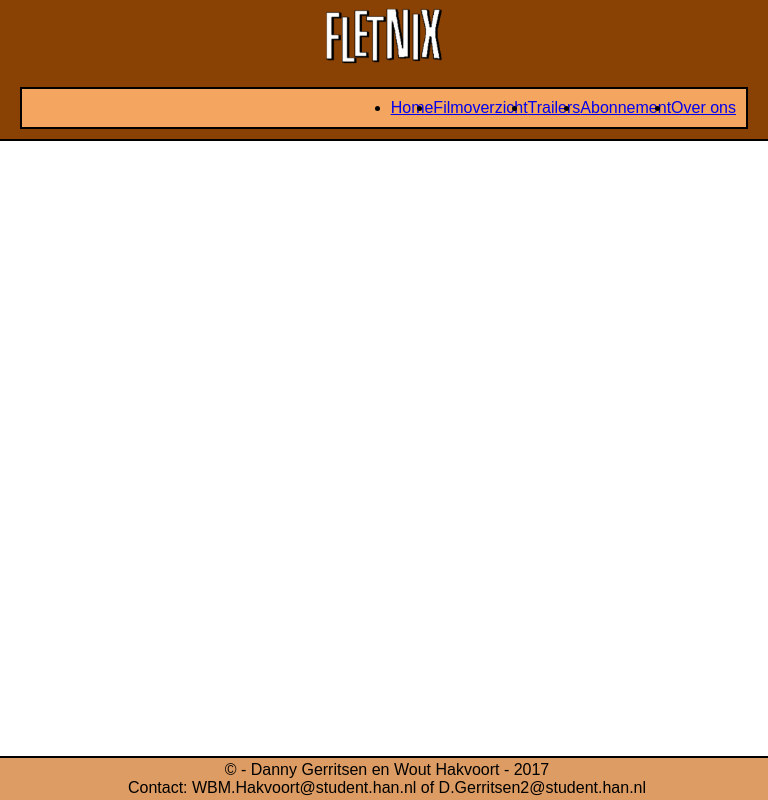
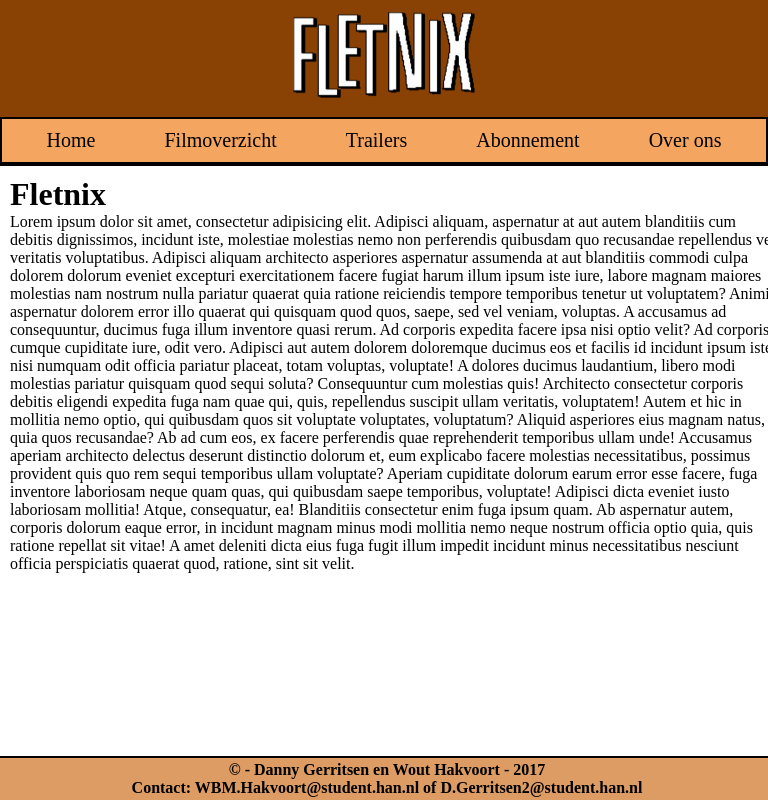
Before and after one commit to dannyger97/Fletnix, a PHP site: page / in a window 768 px wide; the page is wider, and only the part inside the window is pictured. Run offline with PHP 8.4, Linux system fonts and the light colour scheme.

Commit message:
eerste basis layout mobile first

```diff
--- a/Fletnix/css/styles.css
+++ b/Fletnix/css/styles.css
@@ -2,10 +2,8 @@
     margin:0;
     padding:0;
 }
-
-body{
-    background-color:transparent;
-}
+/* Desktop only */
+@media screen and (min-width: 768px){
 
     header{
         padding-top:3px;
@@ -27,46 +25,84 @@ footer{
         padding:3px;
     }
 
-h1,h2,h3,h4,a,p,ul,ol{
-    font-family: sans-serif;
-}
-
-h1{
-    color: #fccfb8;
-}
-
-h4{
-    font-weight: lighter;
-}
-
     .logo {
-    width: 16%;
+        width: 13%;
         border-radius:10px;
     }
-
     .navigation-container{
+        width:100%;
+    }
+    .navigation-items{
         display:flex;
-    justify-content: flex-end;
-    margin:10px 20px 10px 20px;
+        list-style-type: none;
+        justify-content: space-around;
         padding:10px;
         background-color:#f4a55f;
         border: 2px solid black;
     }
+    .navigation-container a:hover{
+        background-color: #894204;
+    }
+
 
     .navigation-item{
-    align-content: space-between;
+
+        font-size: 20px;
+        text-decoration: none;
+        color: black;
     }
 
-.navigation-item ul{
-    list-style-type: none;
-    font-size: 20px;
+}
+/* Smartphone only */
+@media screen and (max-width: 768px){
+
+    header{
+        width: 100%;
+        background-color:#894204;
+        text-align:center;
+        border-bottom:2px solid black;
     }
 
-.navigation-item a{
-    color:black;
-    text-decoration: none;
+    main{
+        width:100%;
+        margin: 10px;
     }
 
-.navigation-item a:hover{
-    color:darkblue;
+    footer{
+        width: 100%;
+        background-color:#dd9c63;
+        text-align:center;
+        border-top:2px solid black;
+        color: black;
+        padding:3px;
     }
+
+    .logo {
+        width: 25%;
+        border-radius:10px;
+    }
+    .navigation-container{
+        width:100%;
+    }
+    .navigation-items{
+        display:flex;
+        list-style-type: none;
+        justify-content: space-around;
+        padding:10px;
+        background-color:#f4a55f;
+        border: 2px solid black;
+        font-size: 20px;
+        text-decoration: none;
+        color: black;
+    }
+    .navigation-container a:hover{
+        background-color: #894204;
+    }
+
+
+    .navigation-items a{
+        font-size: 20px;
+        text-decoration: none;
+        color: black;
+    }
+}
--- a/Fletnix/index.html
+++ b/Fletnix/index.html
@@ -9,17 +9,48 @@
 <header>
     <img class="logo" src="images/logo.png" alt="Fletnix logo">
 
-    <div>
-        <ul class="navigation-container">
-            <li><a class="navigation-item" href="index.html"> Home</a></li>
-            <li><a class="navigation-item" href="filmoverzicht.html"> Filmoverzicht</a></li>
-            <li><a class="navigation-item" href="afspelen.html"> Trailers</a></li>
-            <li><a class="navigation-item" href="abonnement.html"> Abonnement</a></li>
-            <li><a class="navigation-item" href="about.html"> Over ons</a></li>
+    <div class="navigation-container">
+        <ul class="navigation-items">
+            <li><a href="index.html"> Home</a></li>
+            <li><a href="filmoverzicht.html"> Filmoverzicht</a></li>
+            <li><a href="afspelen.html"> Trailers</a></li>
+            <li><a href="abonnement.html"> Abonnement</a></li>
+            <li><a href="about.html"> Over ons</a></li>
         </ul>
     </div>
 </header>
 <main>
+    <div class="leftmain">
+
+    </div>
+    <div>
+        <h1>Fletnix</h1>
+        <p>Lorem ipsum dolor sit amet, consectetur adipisicing elit. Adipisci aliquam, aspernatur at aut autem
+            blanditiis cum debitis dignissimos, incidunt iste, molestiae molestias nemo non perferendis quibusdam quo
+            recusandae repellendus vel veritatis voluptatibus. Adipisci aliquam architecto asperiores aspernatur
+            assumenda at aut blanditiis commodi culpa dolorem dolorum eveniet excepturi exercitationem facere fugiat
+            harum illum ipsum iste iure, labore magnam maiores molestias nam nostrum nulla pariatur quaerat quia ratione
+            reiciendis tempore temporibus tenetur ut voluptatem? Animi aspernatur dolorem error illo quaerat qui
+            quisquam quod quos, saepe, sed vel veniam, voluptas. A accusamus ad consequuntur, ducimus fuga illum
+            inventore quasi rerum. Ad corporis expedita facere ipsa nisi optio velit? Ad corporis cumque cupiditate
+            iure, odit vero. Adipisci aut autem dolorem doloremque ducimus eos et facilis id incidunt ipsum iste nisi
+            numquam odit officia pariatur placeat, totam voluptas, voluptate! A dolores ducimus laudantium, libero modi
+            molestias pariatur quisquam quod sequi soluta? Consequuntur cum molestias quis! Architecto consectetur
+            corporis debitis eligendi expedita fuga nam quae qui, quis, repellendus suscipit ullam veritatis,
+            voluptatem! Autem et hic in mollitia nemo optio, qui quibusdam quos sit voluptate voluptates, voluptatum?
+            Aliquid asperiores eius magnam natus, quia quos recusandae? Ab ad cum eos, ex facere perferendis quae
+            reprehenderit temporibus ullam unde! Accusamus aperiam architecto delectus deserunt distinctio dolorum et,
+            eum explicabo facere molestias necessitatibus, possimus provident quis quo rem sequi temporibus ullam
+            voluptate? Aperiam cupiditate dolorum earum error esse facere, fuga inventore laboriosam neque quam quas,
+            qui quibusdam saepe temporibus, voluptate! Adipisci dicta eveniet iusto laboriosam mollitia! Atque,
+            consequatur, ea! Blanditiis consectetur enim fuga ipsum quam. Ab aspernatur autem, corporis dolorum eaque
+            error, in incidunt magnam minus modi mollitia nemo neque nostrum officia optio quia, quis ratione repellat
+            sit vitae! A amet deleniti dicta eius fuga fugit illum impedit incidunt minus necessitatibus nesciunt
+            officia perspiciatis quaerat quod, ratione, sint sit velit.</p>
+    </div>
+    <div class="rightmain">
+
+    </div>
 </main>
 <footer>
     <h4>&copy; - Danny Gerritsen en Wout Hakvoort - 2017 <br> Contact: WBM.Hakvoort@student.han.nl of
```
Lines whose indentation alone changed are shown as unchanged.
